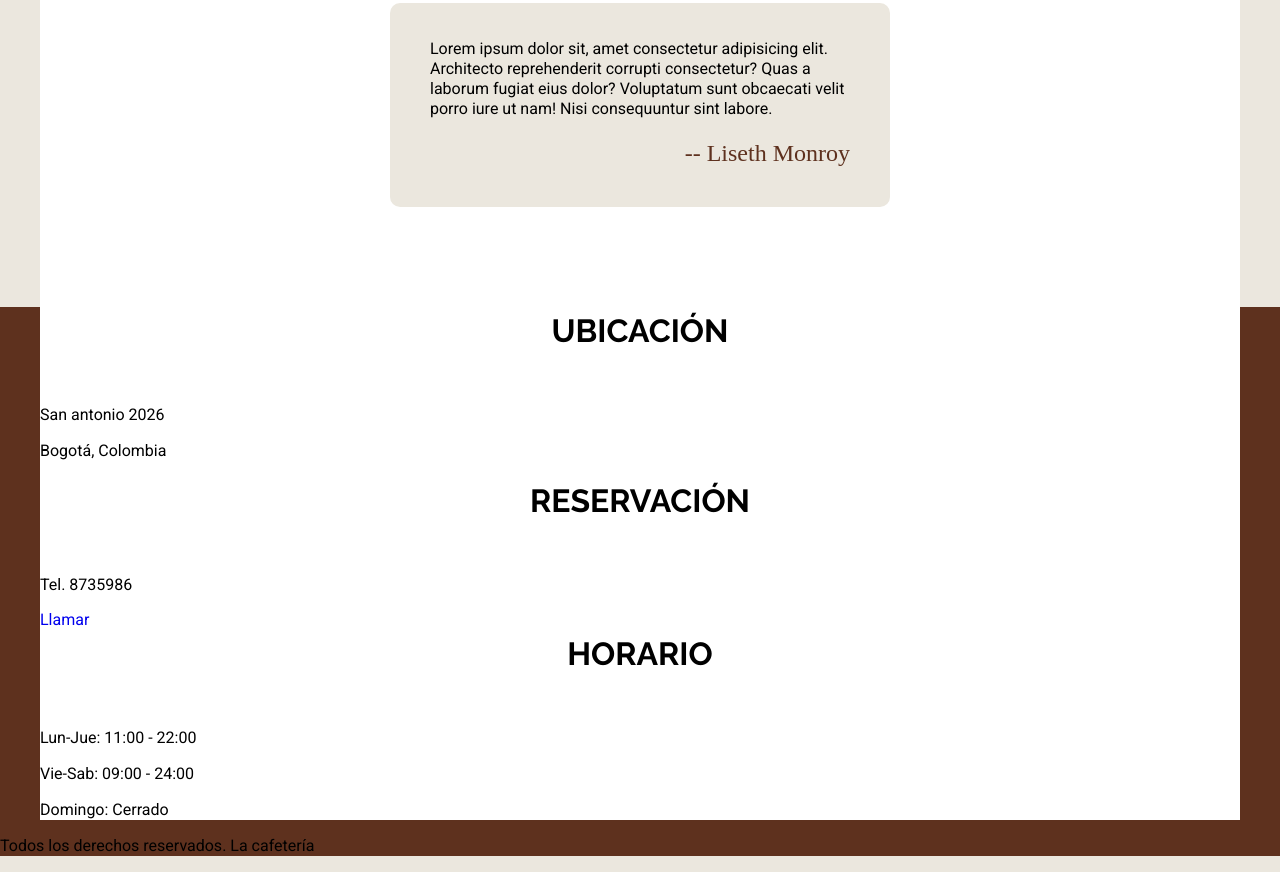
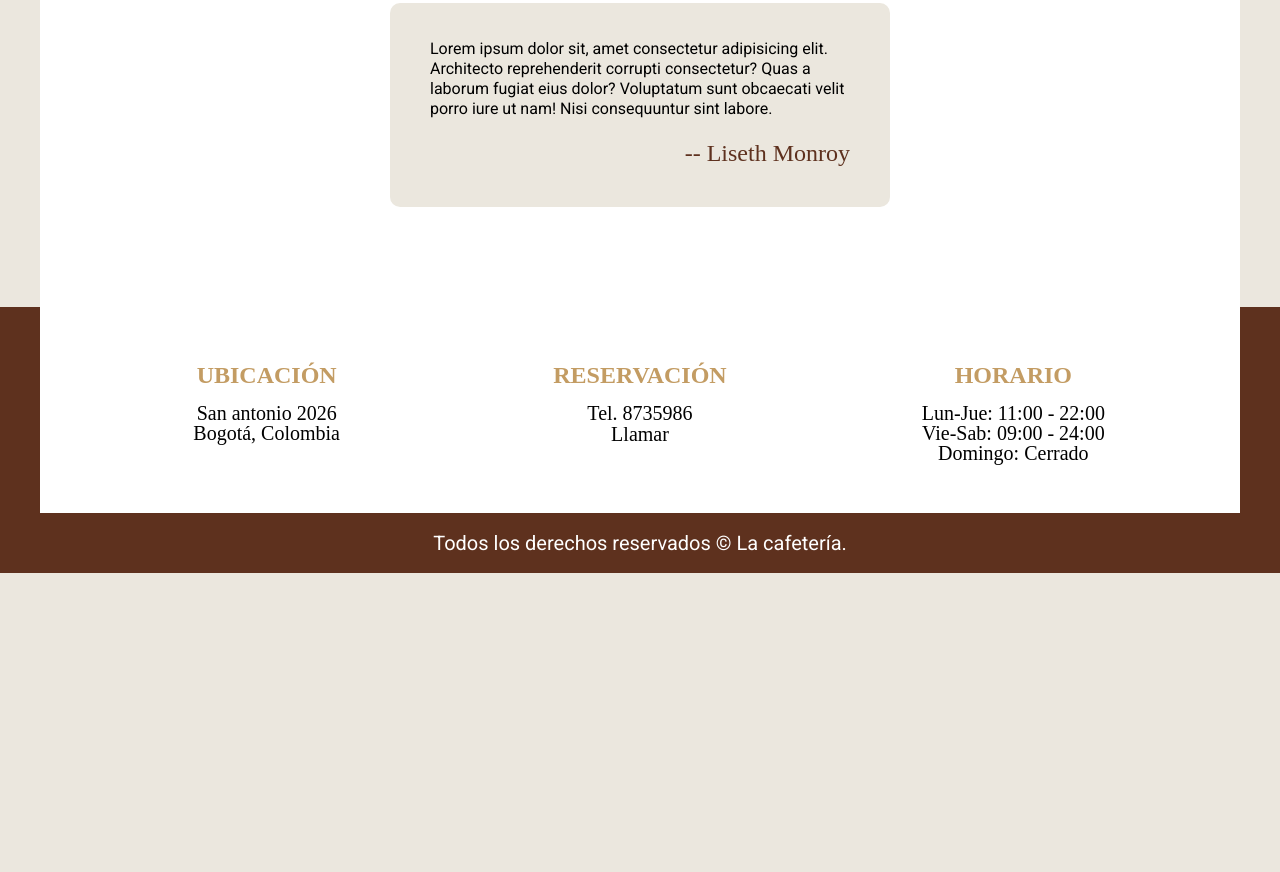
Before and after one commit to Monroybr/cafeteria, a website: page cafeteria/index.html in a window 1280 px wide. Shown: the part 4492-5364 px from the top of the page. After the commit the page ends 5065 px from the top, so only its background shows below. Drawn offline with Linux system fonts and the light colour scheme; a web font is replaced by a local one.

Commit message:
Finalizacion de la pagina de inicio con css y html

```diff
--- a/cafeteria/index.html
+++ b/cafeteria/index.html
@@ -218,7 +218,7 @@
                 <p>Domingo: Cerrado</p>
             </div>
         </div>
-        <p class="copyright">Todos los derechos reservados. La cafetería</p>
+        <p class="copyright">Todos los derechos reservados © La cafetería.</p>
     </footer>
 </body>
 </html>
--- a/cafeteria/src/scss/base/_globales.scss
+++ b/cafeteria/src/scss/base/_globales.scss
@@ -29,6 +29,7 @@ p{
 
 a{
     text-decoration: none;
+    color: v.$negro;
 }
 
 img{
--- a/cafeteria/src/scss/footer/_footer.scss
+++ b/cafeteria/src/scss/footer/_footer.scss
@@ -3,4 +3,40 @@
 
 .footer{
     background-color: v.$primario;
+    .contenido-footer{
+        padding: 5rem;
+
+        @include m.tablet {
+            @include m.grid(3, 2rem);
+         }
+    }
+
+    .copyright{
+        text-align: center;
+        color: v.$blanco;
+        font-size: 2rem;
+        margin: 0;
+        padding: 2rem;
+    }
 }
+
+.footer-box{
+    font-family: v.$fuenteCursiva;
+    text-align: center;
+    margin-bottom: v.$separacion;
+    @include m.tablet{
+        margin-bottom: 0;
+    }
+
+    h3{
+        font-family: v.$fuenteCursiva;
+        color: v.$secundario;
+        margin: 0 0 1rem 0;
+        font-size: 2.4rem;
+    }
+
+    p, a{
+        font-size: 2rem;
+        margin: 0;
+    }
+}
```
Also changed, not shown: cafeteria/build/css/app.css.
